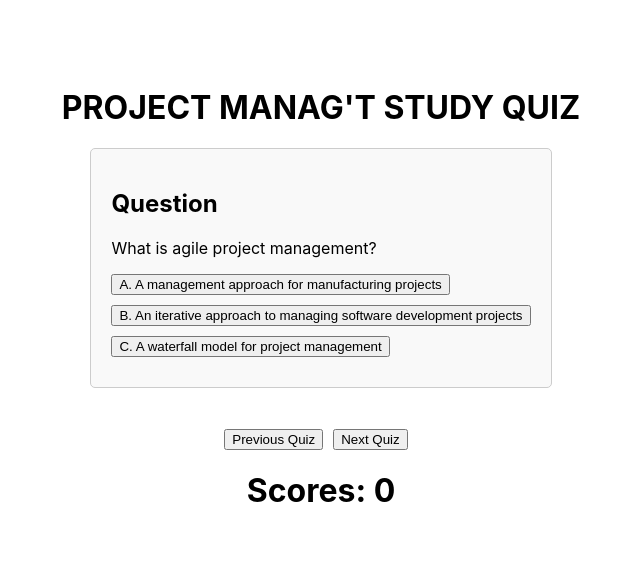
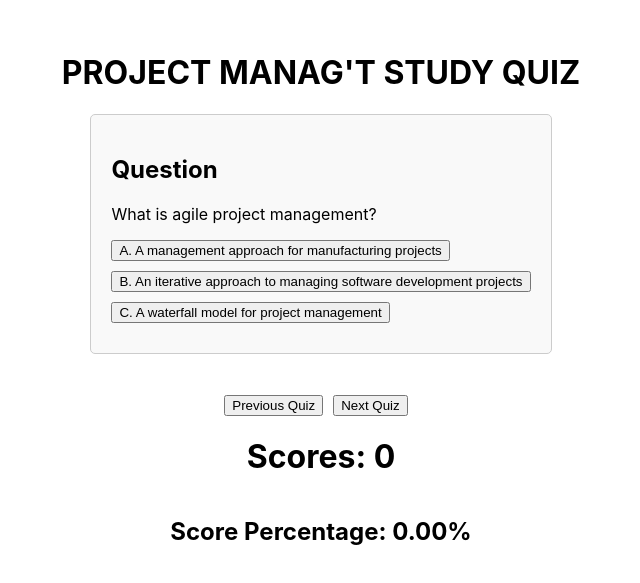
Before and after one commit to Jabari19/pmk-app, a React (Create React App) app in the folder pmk-app/: page / in a window 1280 px wide. Shown: the part 101-684 px from the top of the page, without its empty margins (319-959 px from the left). Built offline with nearby package versions, Linux system fonts and the light colour scheme.

Commit message:
grading my test

```diff
--- a/pmk-app/src/App.js
+++ b/pmk-app/src/App.js
@@ -44,6 +44,10 @@ function App() {
   const [selectedAnswer, setSelectedAnswer] = useState(null);
   const [score, setScore] = useState(0);
 
+
+  const totalQuestions = cards.length;
+  const scorePercentage = (score / totalQuestions) * 100;
+
   const handleNextCard = () => {
     setCurrentCardIndex((prevIndex) => (prevIndex + 1) % cards.length);
     setSelectedAnswer(null); // Reset selected answer when moving to the next card
@@ -59,7 +63,9 @@ function App() {
   const handleSelectAnswer = (selectedOption) => {
     setSelectedAnswer(selectedOption);
     //updating the score
-    if(selectedOption===cards[currentCardIndex].answer){setScore((prevScore)=>prevScore + 1);
+
+    if(selectedOption===cards[currentCardIndex].answer){
+      setScore((prevScore)=>prevScore + 1);
     }
   };
 
@@ -92,6 +98,7 @@ function App() {
         </p>
       )}
       <h1>Scores: {score}</h1>
+      <h2>Score Percentage: {scorePercentage.toFixed(2)}%</h2>
 
     </div>
   );
```
Also changed, not shown: 1 other file (tests, documents, lock files or other folders).
